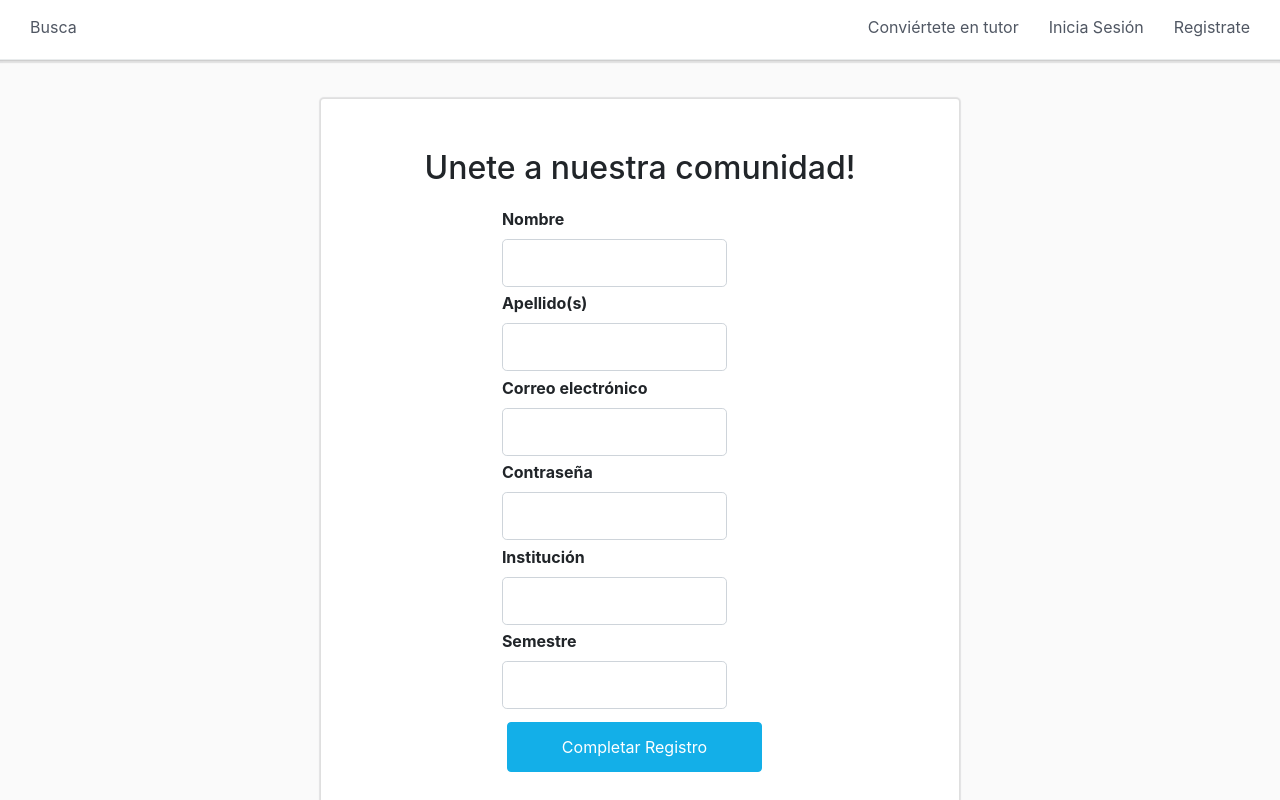
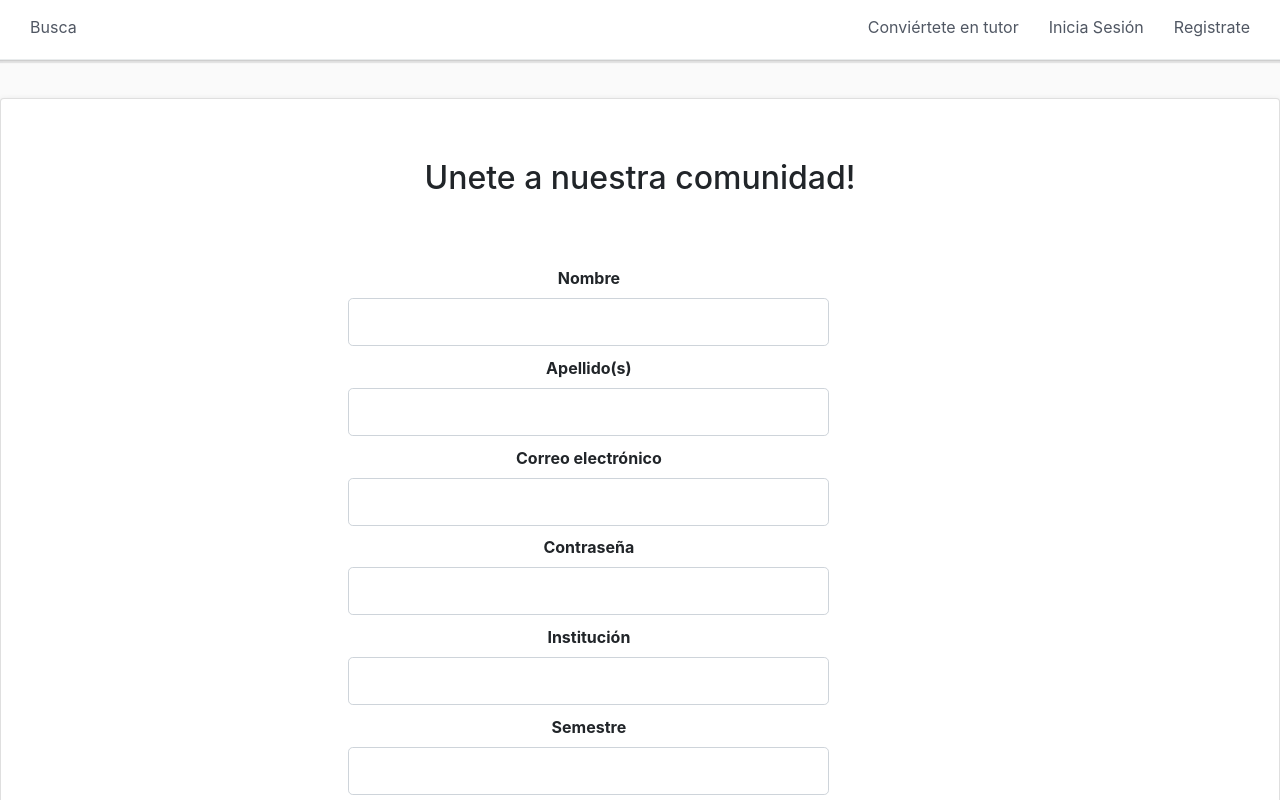
Before and after one commit to bandalas/MyMentor_FrontEnd, a React (Create React App) app: page /signup in a window 1280 px wide. Shown: the top 800 px of the page. Built offline with nearby package versions, Linux system fonts and the light colour scheme.

Commit message:
Implemented student signup and proper login

```diff
--- a/src/App.js
+++ b/src/App.js
@@ -2,8 +2,8 @@ import React, { Component } from 'react';
 import 'bootstrap/dist/css/bootstrap.min.css';
 import './index.css';
 import LandingPage from './components/LandingPage/LandingPage';
-import {BrowserRouter, Switch, Route, Redirect} from 'react-router-dom';
 import TutorDashboard from './components/TutorDashboard/TutorDashboard';
+import StudentDashboard from './components/StudentDashboard/StudentDashboard';
 
 class App extends Component {
 
@@ -13,6 +13,7 @@ class App extends Component {
       authenticated: false,
       token: '',
       id: '',
+      type: '',
       type: ''
     }
     this.handleAuthenticationChange = this.handleAuthenticationChange.bind(this);
@@ -26,12 +27,14 @@ class App extends Component {
     }
     else {
       if(this.state.type === 'Student') {
-
+        return(
+          <StudentDashboard  token={this.state.token} />
+        );
       }
       else if(this.state.type === 'Tutor') {
         return(
           <TutorDashboard token={this.state.token} id={this.state.id}/>
-          )
+        );
       }
     }
 
@@ -41,10 +44,10 @@ class App extends Component {
     this.setState({
       authenticated: data.authenticated,
       token: data.token,
-      id: data.id
+      id: data.id,
+      type: data.type
     });
   }
-
 }
 
 export default App;
--- a/src/components/LandingPage/Login/Login.js
+++ b/src/components/LandingPage/Login/Login.js
@@ -1,6 +1,5 @@
 import React, {Component}from 'react';
 import {Form, Button, Col } from 'react-bootstrap';
-import {Route, Redirect} from 'react-router-dom';
 import axios from 'axios';
 import './login.css';
 import { NavLink} from 'react-router-dom';
@@ -12,69 +11,98 @@ class Login extends Component {
     constructor(props) {
         super(props);
         this.state = {
+            // Data for request
             email : '',
             password: '',
+            // Data for view
             wrong_data: false,
             isAuthenticated: false,
-            redirect: false,
+            // Data for authentication
             type: '',
             token: '',
             id: ''
         };
+        // Functions that handle the view
+        this.renderFormBody = this.renderFormBody.bind(this);
+        // Functions that will handle the input
         this.handleInputChange = this.handleInputChange.bind(this);
         this.handleSubmit = this.handleSubmit.bind(this);
+        // Functions that will handle API communication
         this.performPostAction = this.performPostAction.bind(this);
     }
 
     render() {
-        const hasError = this.state.wrong_data;
-        if(this.state.redirect) {
-            if(this.state.type === 'Tutor') {
+        if(this.state.isAuthenticated) {
+            // If the user is authenticated, we tell the parent so the new view is loaded
             this.props.handleLogin({
                 authenticated: true,
                 token: this.state.token,
-                    id: this.state.id
+                id: this.state.id,
+                type: this.state.type
             });
-            }
-            else if (this.state.type === 'Student') {
-                return <Redirect to='/student/dashboard' />
-            }
         }
         return(
             <div id="login-card">
                 <h2>Iniciar sesión</h2>
-                <Form onSubmit={this.handleSubmit}>
+                {this.renderFormBody()}
+            </div>
+        );
+    }
+
+    /*  *   *   *   *   *   *   *   *   *   *   *   *   *
+    *
+    *   Functions that will handle the view
+    *
+    *   *   *   *   *   *   *   *   *   *   *   *   *   */
+    renderFormBody() {
+        const hasError = this.state.wrong_data;
+        return(
+            <Form onSubmit = {this.handleSubmit}>
+
                 {!hasError ? <NormalForm onInputChange = {this.handleInputChange}/>
                            : <ErrorForm onInputChange = {this.handleInputChange}/>}
 
                 <div className="login-buttons">
+
                     <Col xs="10" className="reset">
                         <NavLink to="/reset">¿Olvidaste tu contraseña?</NavLink>
                     </Col>
+
                     <Col xs="10">
                         <Button variant="primary" type="submit" className="bttn-full-size">
                             Iniciar sesión
                         </Button>
                     </Col>
-                    </div>
-                </Form>
-
 
                 </div>
+
+            </Form>
         );
     }
 
+    /*  *   *   *   *   *   *   *   *   *   *   *   *   *
+    *
+    *   Functions that will handle user input
+    *
+    *   *   *   *   *   *   *   *   *   *   *   *   *   */
+    // Sets value of state according to the input
     handleInputChange(event) {
         if(event.target.name === 'email') this.setState({email: event.target.value});
         if(event.target.name === 'password') this.setState({password: event.target.value});
     }
-
+    // Function that will be performed when the form is submitted
     handleSubmit(event) {
         event.preventDefault();
         this.performPostAction()
     }
 
+    /*  *   *   *   *   *   *   *   *   *   *   *   *   *
+    *
+    *   Functions that will handle API interactions
+    *
+    *   *   *   *   *   *   *   *   *   *   *   *   *   */
     performPostAction(){
+        // Data that will be sent to the request
         let data = {
             'email' : this.state.email,
             'password' : this.state.password
@@ -82,6 +110,7 @@ class Login extends Component {
 
         axios.post('http://localhost:3001/auth', data)
             .then(value => {
+                // Sets wrong data to true if a record with the data was not found
                 if(value.data.record_not_found) {
                     this.setState({wrong_data: true})
                 }
@@ -90,11 +119,9 @@ class Login extends Component {
                     const user_type = value.data.type;
                     const token = value.data.token;
                     const id = value.data.user._id;
-
                     if (user_type === 'Student' || user_type === 'Tutor') {
                         this.setState({
                             type: user_type,
-                            redirect: true,
                             isAuthenticated: true,
                             token: token,
                             id: id
@@ -103,6 +130,7 @@ class Login extends Component {
                 }
             })
             .catch(reason => {
+                console.log(reason);
             });
     }
 }
--- a/src/components/LandingPage/Signup/Student/StudentSignup.js
+++ b/src/components/LandingPage/Signup/Student/StudentSignup.js
@@ -1,6 +1,8 @@
 import React, {Component} from 'react';
 import { Form, Button, Col } from 'react-bootstrap';
-import { Input, FormGroup } from 'reactstrap';
+import { Input, FormGroup, FormFeedback } from 'reactstrap';
+import { Redirect } from 'react-router'
+import axios from 'axios';
 import './studentsignup.css';
 
 
@@ -9,36 +11,56 @@ class StudentSignup extends Component {
     constructor(props) {
         super(props);
         this.state = {
+            // API required fields
             firstname: '',
             lastname: '',
             email: '',
             password: '',
             institution: '',
-            semester: 0
+            semester: 0,
+            // For view logic
+            redirect: false,
+            taken: false
         }
+        // Functions that handles user input
         this.onFirstNameChange = this.onFirstNameChange.bind(this);
         this.onLastNameChange = this.onLastNameChange.bind(this);
         this.onEmailChange = this.onEmailChange.bind(this);
         this.onPasswordChange = this.onPasswordChange.bind(this);
         this.onInstitutionChange = this.onInstitutionChange.bind(this);
         this.onSemesterChange = this.onSemesterChange.bind(this);
+        // Functions that will handle the view
+        this.renderFormBody = this.renderFormBody.bind(this);
+        // Functions that will handle submission and API communication
+        this.handleSubmission = this.handleSubmission.bind(this);
+        this.emailIsTaken = this.emailIsTaken.bind(this);
+        this.storeStudent = this.storeStudent.bind(this);
     }
 
     render() {
+        // If the user has successfully  egistered then we want to redirect them
+        if(this.state.redirect) {
+            return (<Redirect to="/login"/>);
+        }
+        else {
             return(
-
-            <div class="card" id="student-signup">
-                <div class="title">
+                <div className="card" id="student-signup">
+                    <div className="title">
                         <h2>Unete a nuestra comunidad! </h2>
                     </div>
+                    {this.renderFormBody()}
+                </div>
+            );
+        }
+    }
+    // Function that displays the HTML of the body of the form
+    renderFormBody() {
+        return(
+            <Form onSubmit={this.handleSubmission}>
                 <FormGroup>
-
-
-        <div class="rest">
+                    <div className="rest">
                         <Col>
                             <Form.Label>Nombre</Form.Label>
-                    </Col>
-                    <Col>
                             <Input  bsSize="lg"
                                     type="text"
                                     name="firstname"
@@ -49,8 +71,6 @@ class StudentSignup extends Component {
 
                         <Col>
                             <Form.Label>Apellido(s)</Form.Label>
-                    </Col>
-                    <Col>
                             <Input  bsSize="lg"
                                     type="text"
                                     name="lastname"
@@ -59,22 +79,30 @@ class StudentSignup extends Component {
                                             />
                         </Col>
 
+                        {/*
+                        *   If the username is taken, then we need to mark the error
+                        */}
                         <Col>
                             <Form.Label>Correo electrónico</Form.Label>
-                    </Col>
-                    <Col>
-                        <Input  bsSize="lg"
+                            {this.state.taken ? (<FormGroup>
+                                                    <Input     invalid
+                                                                bsSize="lg"
                                                                 type="text"
                                                                 name="email"
                                                                 onChange={this.onEmailChange}
-                                required
-                                        />
+                                                                required />
+                                                    <FormFeedback>Oh no! El correo ya está registrado</FormFeedback>
+                                                 </FormGroup>
+                                                )
+                                              : (<Input bsSize="lg"
+                                                        type="text"
+                                                        name="email"
+                                                        onChange={this.onEmailChange}
+                                                        required />)}
                         </Col>
 
                         <Col>
                             <Form.Label>Contraseña</Form.Label>
-                    </Col>
-                    <Col>
                             <Input  bsSize="lg"
                                     type="password"
                                     name="password"
@@ -85,8 +113,6 @@ class StudentSignup extends Component {
 
                         <Col>
                             <Form.Label>Institución</Form.Label>
-                    </Col>
-                    <Col>
                             <Input  bsSize="lg"
                                     type="text"
                                     name="institution"
@@ -97,34 +123,80 @@ class StudentSignup extends Component {
 
                         <Col>
                             <Form.Label>Semestre</Form.Label>
-                    </Col>
-                    <Col>
                             <Input  bsSize="lg"
                                     type="number"
                                     name="semester"
                                     onChange={this.onSemesterChange}
                                     required
                                             />
+                        </Col>
 
-                    </Col>
                         <Button variant="primary" type="submit" className="bttn-full-size">
                             Completar Registro
                         </Button>
-
                     </div>
                 </FormGroup>
-
-            </div>
+            </Form>
         );
     }
 
-    handleFormSubmission() {
-
+    /*  *   *   *   *   *   *   *   *   *   *   *   *   *
+    *
+    *   Functions that will handle API communication
+    *
+    *   *   *   *   *   *   *   *   *   *   *   *   *   */
+    handleSubmission(event) {
+        // Prevents page from reloading
+        event.preventDefault();
+        // First we have to check if the email is not taken
+        this.emailIsTaken();
     }
-
-
-
-
+    // Function that makes an API request to check if an email is taken
+    emailIsTaken() {
+        const req_body = {
+            tutor_email: this.state.email
+        };
+        axios.post('http://localhost:3001/students/email', req_body)
+            .then((response) => {
+                this.setState({
+                    taken: response.data.found,
+                },this.storeStudent());
+            })
+            .catch((error) => {
+                console.log(error);
+            });
+    }
+    // Function that will register the student
+    storeStudent() {
+        if(!this.state.taken) {
+            let studentData = {
+                'firstName' :   this.state.firstname,
+                'lastName'  :   this.state.lastname,
+                'email'     :   this.state.email,
+                'password'  :   this.state.password,
+                'institution':  this.state.institution,
+                'semester'  :   this.state.semester
+            }
+            // Creating the post function for the record
+            axios.post('http://localhost:3001/students/signup', studentData)
+                .then( response => {
+                    const success = response.data.success;
+                    if(success) {
+                        this.setState({
+                            redirect: true
+                        });
+                    }
+                })
+                .catch( error => {
+                    console.log(error)
+                });
+        }
+    }
+    /*  *   *   *   *   *   *   *   *   *   *   *   *   *
+    *
+    *   Functions that will handle user input
+    *
+    *   *   *   *   *   *   *   *   *   *   *   *   *   */
     onFirstNameChange(event) {
         this.setState({
             firstname : event.target.value
--- a/src/components/StudentDashboard/StudentDashboard.js
+++ b/src/components/StudentDashboard/StudentDashboard.js
@@ -10,13 +10,24 @@ class StudentDashboard extends Component{
 
     constructor(props) {
        super(props);
-       console.log(props.token);
+       // Functions that will handle the view
+       this.renderNavigation = this.renderNavigation.bind(this);
     }
 
     render() {
         return(
             <div>
                 <div id='student-navigation'>
+                   { this.renderNavigation()}
+                </div>
+
+                {/* <ClassCarousel token={this.props.token} /> */}
+            </div>
+        );
+    }
+
+    renderNavigation() {
+        return(
             <BrowserRouter>
                 <div>
                     <NavBar />
@@ -39,10 +50,6 @@ class StudentDashboard extends Component{
                     </Switch>
                 </div>
             </BrowserRouter>
-                </div>
-
-                {/* <ClassCarousel token={this.props.token} /> */}
-            </div>
         );
     }
 }
```
Lines whose indentation alone changed are shown as unchanged.
